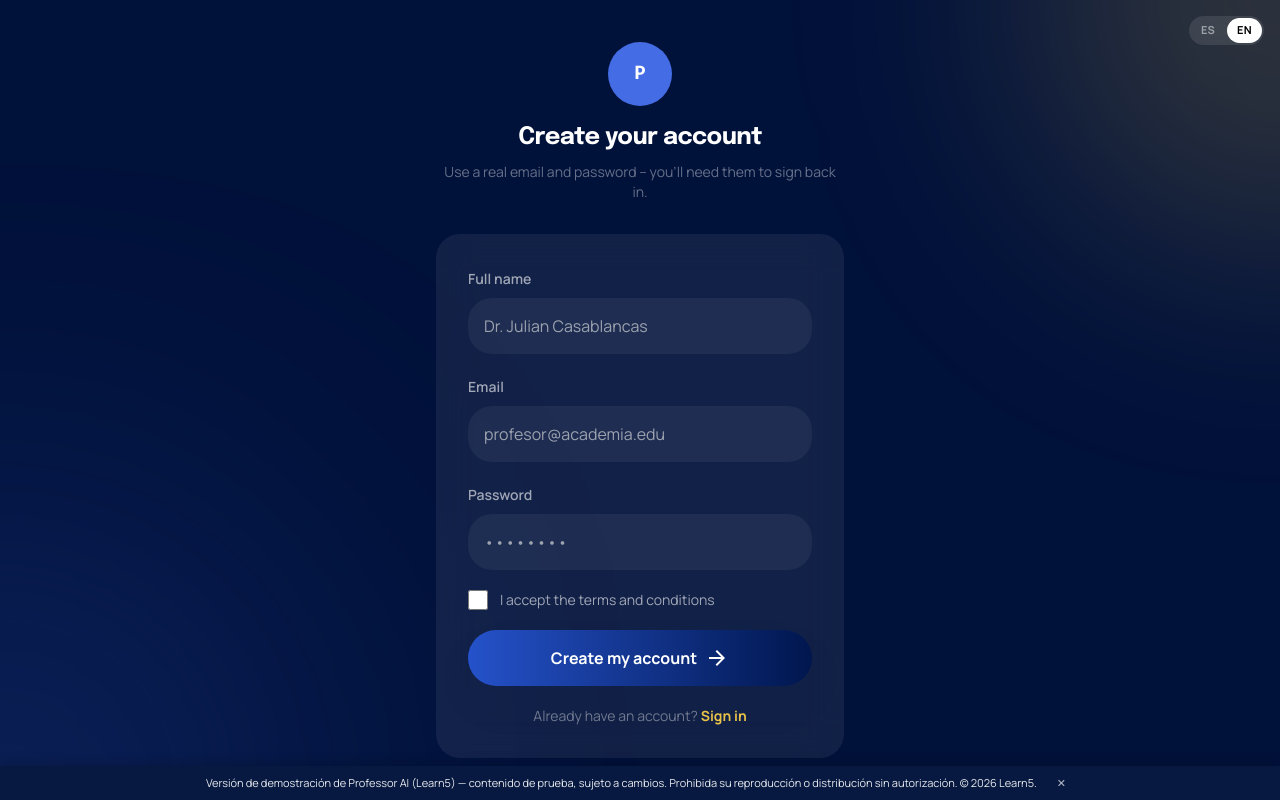
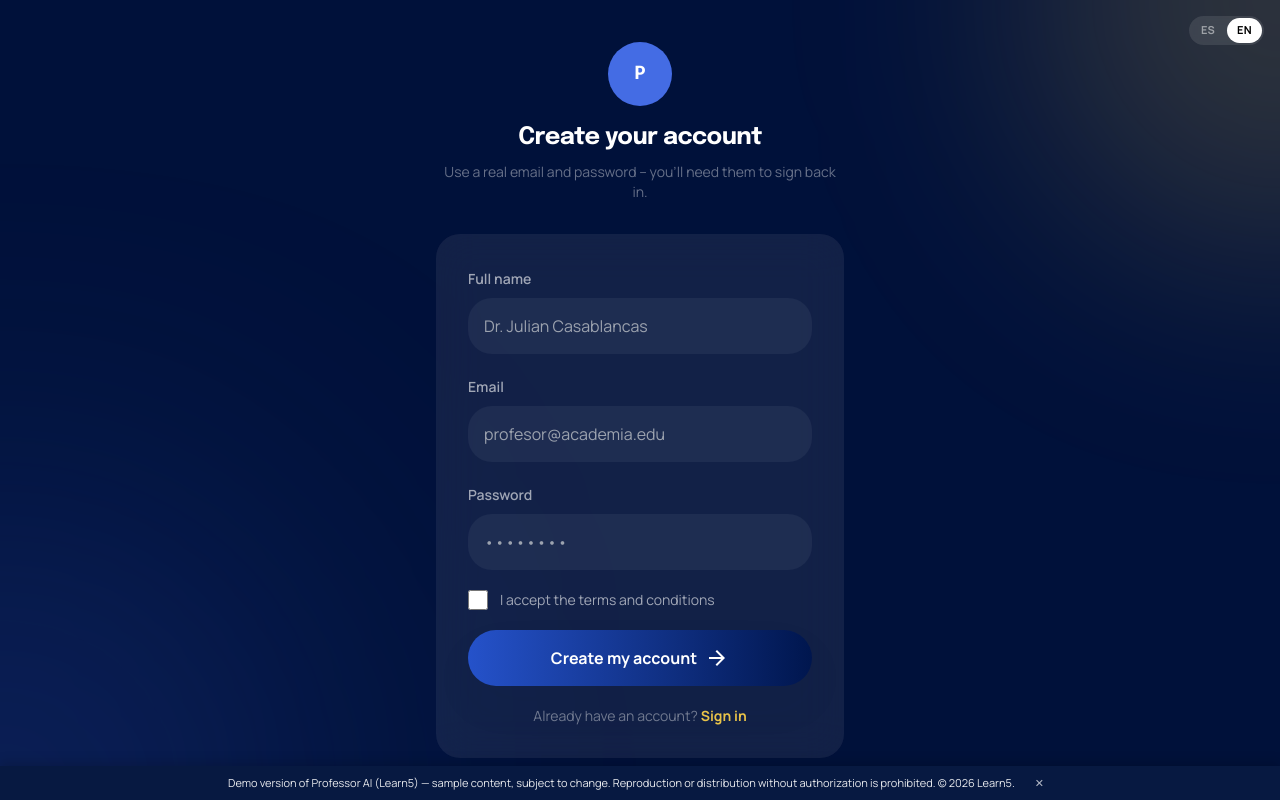
Before and after one commit to learn5soporte/professor-ai-web, a Next.js app: page /registro in a window 1280 px wide. Built offline with nearby package versions, Linux system fonts and the light colour scheme; no server answers.

Commit message:
Add files via upload

```diff
--- a/src/app/layout.tsx
+++ b/src/app/layout.tsx
@@ -43,8 +43,8 @@ export default function RootLayout({
       <body>
         <IdiomaProvider>
           <SessionProvider>{children}</SessionProvider>
+          <DemoBanner />
         </IdiomaProvider>
-        <DemoBanner />
       </body>
     </html>
   );
```
